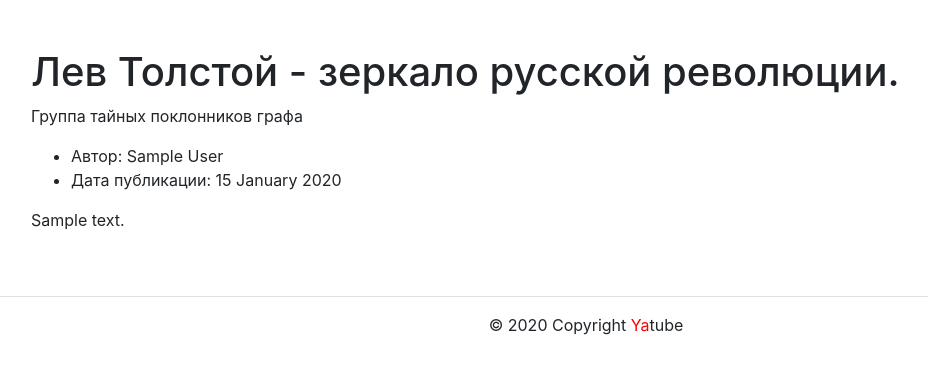
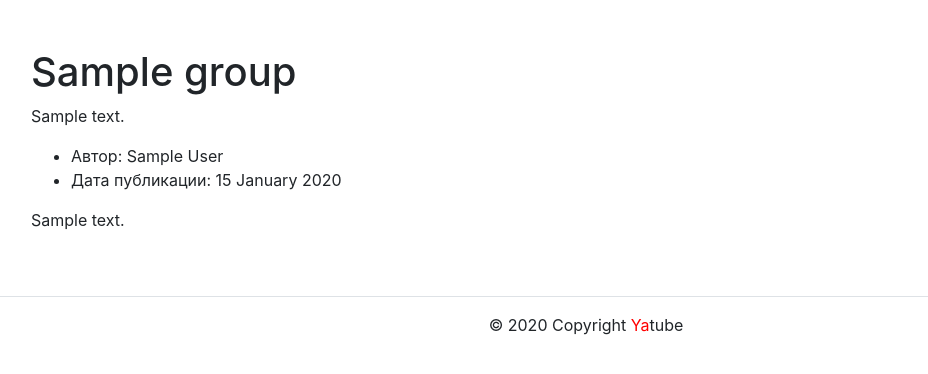
Before and after one commit to zwerck/hw02_community, a Django app: a page that uses yatube/templates/base.html in a window 1280 px wide. Shown: the part 56-430 px from the top of the page, without its empty margins (54-982 px from the left). Run offline with Django 3.2, Linux system fonts and the light colour scheme; tables that the repository leaves empty hold one stand-in row (values such as "Sample post"); some libraries are stand-ins or nearby versions.

Commit message:
fixes after review2

```diff
--- a/yatube/posts/admin.py
+++ b/yatube/posts/admin.py
@@ -4,18 +4,12 @@ from .models import Post, Group
 
 
 class PostAdmin(admin.ModelAdmin):
-    # Перечисляем поля, которые должны отображаться в админке
     list_display = ('pk', 'text', 'pub_date', 'author', 'group')
-    # Добавляем интерфейс для поиска по тексту постов
     search_fields = ('text',)
     list_editable = ('group',)
-    # Добавляем возможность фильтрации по дате
     list_filter = ('pub_date',)
-    # Это свойство сработает для всех колонок: где пусто — там будет эта строка
     empty_value_display = '-пусто-'
 
 
-# При регистрации модели Post источником конфигурации для неё назначаем
-# класс PostAdmin
 admin.site.register(Post, PostAdmin)
 admin.site.register(Group)
--- a/yatube/posts/models.py
+++ b/yatube/posts/models.py
@@ -5,21 +5,33 @@ User = get_user_model()
 
 
 class Group(models.Model):
-    title = models.CharField(max_length=200)
-    slug = models.SlugField(unique=True)
-    description = models.TextField()
+    title = models.CharField('Заголовок', max_length=200)
+    slug = models.SlugField('Слаг', unique=True)
+    description = models.TextField('Описание')
 
     def __str__(self):
         return self.title
 
 
 class Post(models.Model):
-    text = models.TextField()
-    pub_date = models.DateTimeField(auto_now_add=True)
+    text = models.TextField('Текст')
+    pub_date = models.DateTimeField('Дата публикации', auto_now_add=True)
     author = models.ForeignKey(
         User,
         on_delete=models.CASCADE,
-        related_name='posts'
+        related_name='posts',
+        verbose_name='Автор'
     )
-    group = models.ForeignKey(Group, blank=True, null=True,
-                              on_delete=models.CASCADE)
+    group = models.ForeignKey(
+        Group,
+        blank=True,
+        null=True,
+        on_delete=models.SET_NULL,
+        related_name='posts',
+        verbose_name='Группа')
+
+    class Meta:
+        ordering = ['-pub_date']
+
+    def __str__(self):
+        return self.text
--- a/yatube/posts/tests.py
+++ /dev/null
@@ -1,3 +0,0 @@
-# from django.test import TestCase
-
-# Create your tests here.
--- a/yatube/posts/views.py
+++ b/yatube/posts/views.py
@@ -4,22 +4,19 @@ from .models import Post, Group
 
 
 def index(request):
-    template = 'posts/index.html'
-    posts = Post.objects.order_by('-pub_date')[:10]
+    posts = Post.objects.all()[:10]
     context = {
         'posts': posts
     }
-    return render(request, template, context)
+    return render(request, 'posts/index.html', context)
 
 
 def group_posts(request, slug):
     group = get_object_or_404(Group, slug=slug)
-    group_text = 'Группа тайных поклонников графа'
-    posts = Post.objects.filter(group=group).order_by('-pub_date')[:10]
+    posts = group.posts.all()
     context = {
         'slug': slug,
         'group': group,
-        'posts': posts,
-        'group_text': group_text
+        'posts': posts
     }
     return render(request, 'posts/group_list.html', context)
--- a/yatube/templates/base.html
+++ b/yatube/templates/base.html
@@ -1,10 +1,8 @@
-<!DOCTYPE html> <!-- Используется html 5 версии -->
-<html lang="ru"> <!-- Язык сайта - русский -->
+<!DOCTYPE html>
+<html lang="ru">
   <head>
-    <meta charset="utf-8"> <!-- Кодировка сайта -->
-    <!-- Сайт готов работать с мобильными устройствами -->
+    <meta charset="utf-8">
     <meta name="viewport" content="width=device-width, initial-scale=1">
-    <!-- Загружаем фав-иконки -->
     {% load static %}
     <link rel="icon" href="img/fav/fav.ico" type="image">
     <link rel="apple-touch-icon" sizes="180x180" href="img/fav/apple-touch-icon.png">
@@ -12,24 +10,18 @@
     <link rel="icon" type="image/png" sizes="16x16" href="img/fav/favicon-16x16.png">
     <meta name="msapplication-TileColor" content="#da532c">
     <meta name="theme-color" content="#ffffff">
-    <!-- Подключен файл со стандартными стилями бустрап -->
     <link rel="stylesheet" href="css/bootstrap.min.css">
     <title>{% block title %}Записи сообщества{% endblock %}</title>
   </head>
   <body>
         {% include 'includes/header.html' %}
     <main>
-      <!-- класс py-5 создает отступы сверху и снизу блока -->
       <div class="container py-5">
           {% block content %}
         Информация на странице группы будет тут.
           {% endblock %}
       </div>
     </main>
-    <!-- Использованы классы бустрапа: -->
-    <!-- border-top: создаёт тонкую линию сверху блока -->
-    <!-- text-center: выравнивает текстовые блоки внутри блока по центру -->
-    <!-- py-3: контент внутри размещается с отсупом сверху и снизу -->
         {% include 'includes/footer.html' %}
   </body>
 </html>
--- a/yatube/templates/posts/group_list.html
+++ b/yatube/templates/posts/group_list.html
@@ -1,8 +1,8 @@
 {% extends 'base.html' %}
-{% block title %}Записи сообщества {{ slug }}{% endblock %}
+{% block title %}Записи сообщества {{ group.title }}{% endblock %}
 {% block content %}
-<h1>Лев Толстой - зеркало русской революции.</h1>
-<p>{{ group_text }}</p>
+<h1>{{ group.title }}</h1>
+<p>{{ group.description }}</p>
 {% for post in posts %}
   <ul>
     <li>
```
